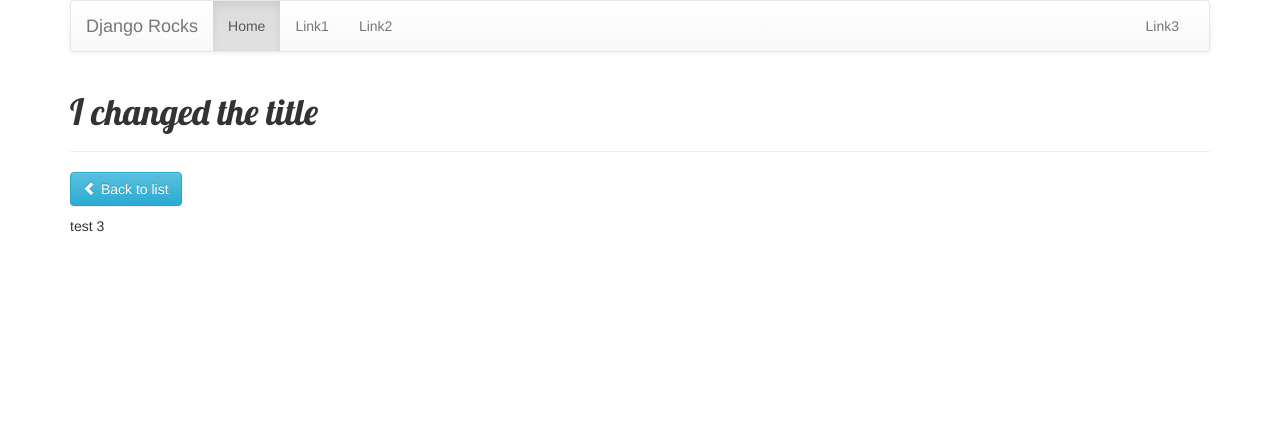
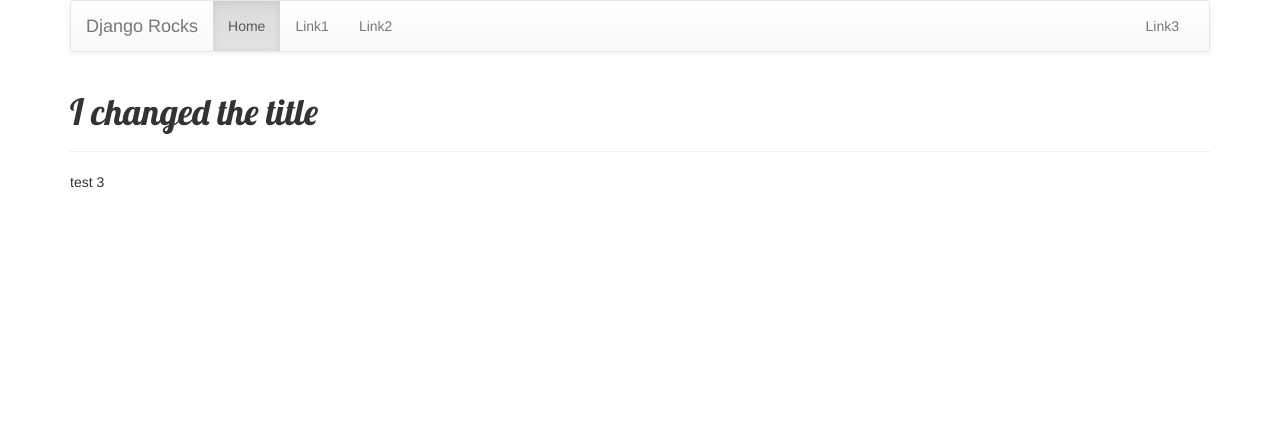
Before and after one commit to mzetea/django_test, a Django app: page /page/3/ in a window 1280 px wide. Shown: the top 431 px of the page. Run offline with Django 3.2, Linux system fonts and the light colour scheme; data comes from the database, SQL or seed files in the repository; some libraries are stand-ins or nearby versions.

Commit message:
reverted page detail

```diff
--- a/lonesome_zeus/blog/templates/page.html
+++ b/lonesome_zeus/blog/templates/page.html
@@ -1,11 +1,9 @@
 {% extends "base.html" %}
 
-{% block page_heading %}{{ page.title }}{% endblock %}
+{% block page_heading %}
+    {{ page.title }}
+{% endblock %}
 
 {% block content %}
-    <div style = "padding-bottom: 10px">
-    <a href = "{% url "page_list" %}" class = "btn btn-info"><span class = "glyphicon glyphicon-chevron-left"></span> Back to list</a>
-    </div>
-
     {{ page.content }}
 {% endblock %}
```
